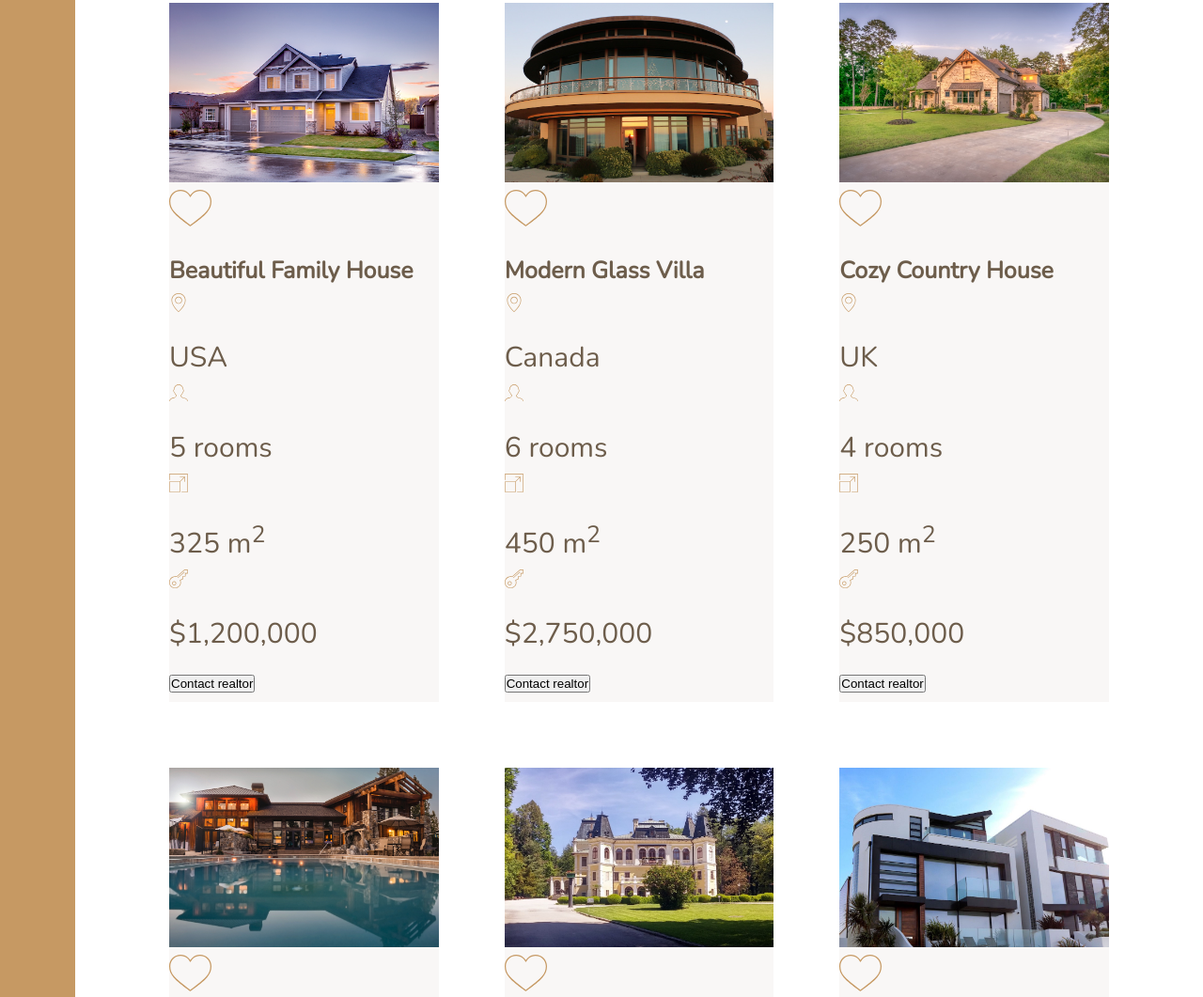
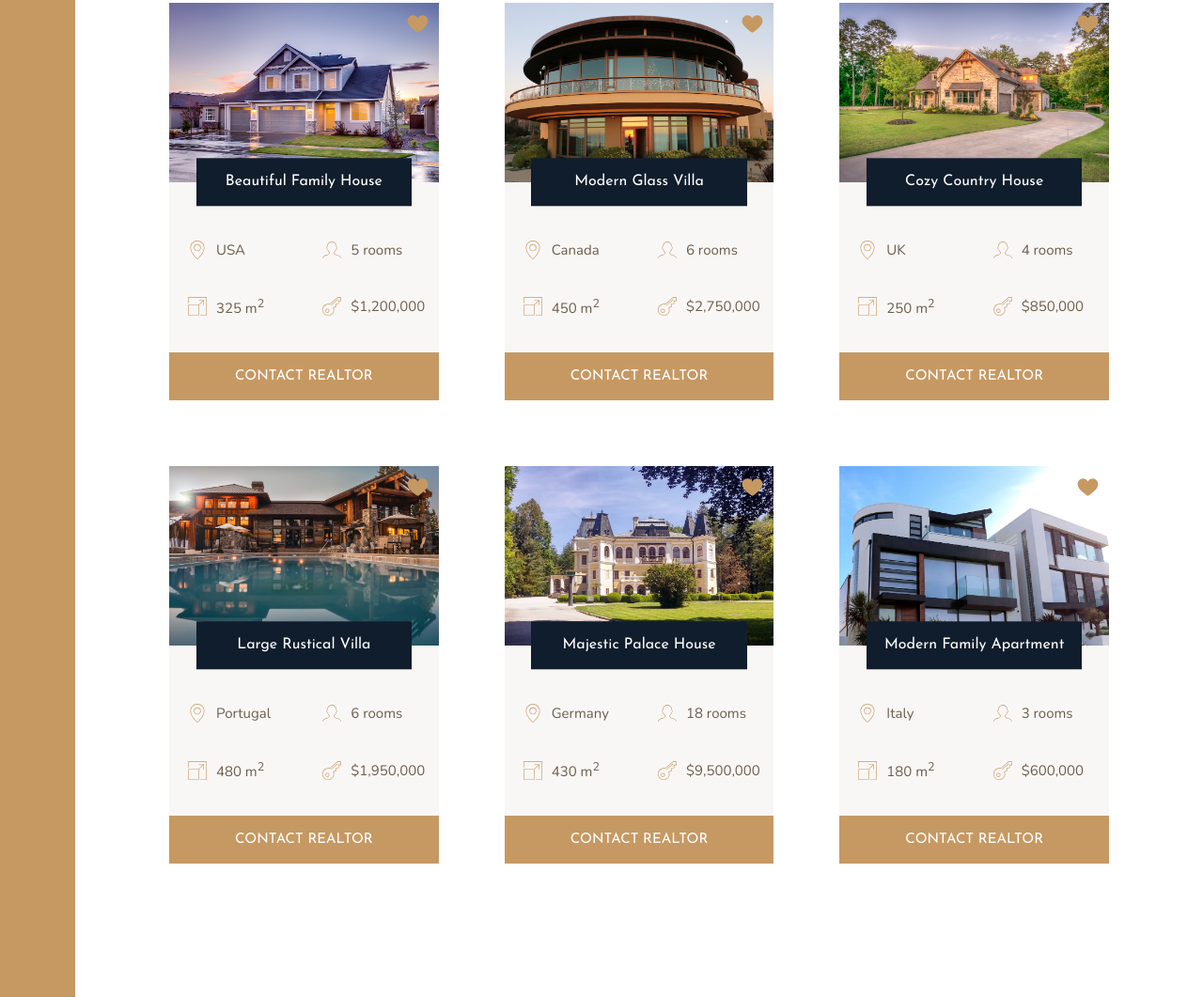
Before and after one commit to mujtaba-basheer/nexter, a website: page index.html in a window 1280 px wide. Shown: the part 2142-3203 px from the top of the page at 94% size. Drawn offline with nearby package versions, Linux system fonts and the light colour scheme.

Commit message:
Buildig the Homes Section - Part 2

```diff
--- a/index.html
+++ b/index.html
@@ -106,207 +106,207 @@
     <section class="homes">
         <div class="home">
             <img src="img/house-1.jpeg" alt="House 1" class="home__img">
-            <svg class="feature__icon">
-                <use xlink:href="img/sprite.svg#icon-heart"></use>
+            <svg class="home__like">
+                <use xlink:href="img/sprite.svg#icon-heart-full"></use>
             </svg>
             <h5 class="home__name">
                 Beautiful Family House
             </h5>
             <div class="home__location">
-                <svg class="feature__icon">
+                <svg>
                     <use xlink:href="img/sprite.svg#icon-map-pin"></use>
                 </svg>
                 <p>USA</p>
             </div>
             <div class="home__rooms">
-                <svg class="feature__icon">
+                <svg>
                     <use xlink:href="img/sprite.svg#icon-profile-male"></use>
                 </svg>
                 <p>5 rooms</p>
             </div>
             <div class="home__area">
-                <svg class="feature__icon">
+                <svg>
                     <use xlink:href="img/sprite.svg#icon-expand"></use>
                 </svg>
                 <p>325 m<sup>2</sup></p>
             </div>
             <div class="home__price">
-                <svg class="feature__icon">
+                <svg>
                     <use xlink:href="img/sprite.svg#icon-key "></use>
                 </svg>
                 <p>$1,200,000</p>
             </div>
-            <button class="cta">Contact realtor</button>
+            <button class="btn home__btn">Contact realtor</button>
         </div>
         <div class="home">
             <img src="img/house-2.jpeg" alt="House 2" class="home__img">
-            <svg class="feature__icon">
-                <use xlink:href="img/sprite.svg#icon-heart"></use>
+            <svg class="home__like">
+                <use xlink:href="img/sprite.svg#icon-heart-full"></use>
             </svg>
             <h5 class="home__name">
                 Modern Glass Villa
             </h5>
             <div class="home__location">
-                <svg class="feature__icon">
+                <svg>
                     <use xlink:href="img/sprite.svg#icon-map-pin"></use>
                 </svg>
                 <p>Canada</p>
             </div>
             <div class="home__rooms">
-                <svg class="feature__icon">
+                <svg>
                     <use xlink:href="img/sprite.svg#icon-profile-male"></use>
                 </svg>
                 <p>6 rooms</p>
             </div>
             <div class="home__area">
-                <svg class="feature__icon">
+                <svg>
                     <use xlink:href="img/sprite.svg#icon-expand"></use>
                 </svg>
                 <p>450 m<sup>2</sup></p>
             </div>
             <div class="home__price">
-                <svg class="feature__icon">
+                <svg>
                     <use xlink:href="img/sprite.svg#icon-key "></use>
                 </svg>
                 <p>$2,750,000</p>
             </div>
-            <button class="cta">Contact realtor</button>
+            <button class="btn home__btn">Contact realtor</button>
         </div>
         <div class="home">
             <img src="img/house-3.jpeg" alt="House 3" class="home__img">
-            <svg class="feature__icon">
-                <use xlink:href="img/sprite.svg#icon-heart"></use>
+            <svg class="home__like">
+                <use xlink:href="img/sprite.svg#icon-heart-full"></use>
             </svg>
             <h5 class="home__name">
                 Cozy Country House
             </h5>
             <div class="home__location">
-                <svg class="feature__icon">
+                <svg>
                     <use xlink:href="img/sprite.svg#icon-map-pin"></use>
                 </svg>
                 <p>UK</p>
             </div>
             <div class="home__rooms">
-                <svg class="feature__icon">
+                <svg>
                     <use xlink:href="img/sprite.svg#icon-profile-male"></use>
                 </svg>
                 <p>4 rooms</p>
             </div>
             <div class="home__area">
-                <svg class="feature__icon">
+                <svg>
                     <use xlink:href="img/sprite.svg#icon-expand"></use>
                 </svg>
                 <p>250 m<sup>2</sup></p>
             </div>
             <div class="home__price">
-                <svg class="feature__icon">
+                <svg>
                     <use xlink:href="img/sprite.svg#icon-key "></use>
                 </svg>
                 <p>$850,000</p>
             </div>
-            <button class="cta">Contact realtor</button>
+            <button class="btn home__btn">Contact realtor</button>
         </div>
         <div class="home">
             <img src="img/house-4.jpeg" alt="House 4" class="home__img">
-            <svg class="feature__icon">
-                <use xlink:href="img/sprite.svg#icon-heart"></use>
+            <svg class="home__like">
+                <use xlink:href="img/sprite.svg#icon-heart-full"></use>
             </svg>
             <h5 class="home__name">
                 Large Rustical Villa
             </h5>
             <div class="home__location">
-                <svg class="feature__icon">
+                <svg>
                     <use xlink:href="img/sprite.svg#icon-map-pin"></use>
                 </svg>
                 <p>Portugal</p>
             </div>
             <div class="home__rooms">
-                <svg class="feature__icon">
+                <svg>
                     <use xlink:href="img/sprite.svg#icon-profile-male"></use>
                 </svg>
                 <p>6 rooms</p>
             </div>
             <div class="home__area">
-                <svg class="feature__icon">
+                <svg>
                     <use xlink:href="img/sprite.svg#icon-expand"></use>
                 </svg>
                 <p>480 m<sup>2</sup></p>
             </div>
             <div class="home__price">
-                <svg class="feature__icon">
+                <svg>
                     <use xlink:href="img/sprite.svg#icon-key "></use>
                 </svg>
                 <p>$1,950,000</p>
             </div>
-            <button class="cta">Contact realtor</button>
+            <button class="btn home__btn">Contact realtor</button>
         </div>
         <div class="home">
             <img src="img/house-5.jpeg" alt="House 5" class="home__img">
-            <svg class="feature__icon">
-                <use xlink:href="img/sprite.svg#icon-heart"></use>
+            <svg class="home__like">
+                <use xlink:href="img/sprite.svg#icon-heart-full"></use>
             </svg>
             <h5 class="home__name">
                 Majestic Palace House
             </h5>
             <div class="home__location">
-                <svg class="feature__icon">
+                <svg>
                     <use xlink:href="img/sprite.svg#icon-map-pin"></use>
                 </svg>
                 <p>Germany</p>
             </div>
             <div class="home__rooms">
-                <svg class="feature__icon">
+                <svg>
                     <use xlink:href="img/sprite.svg#icon-profile-male"></use>
                 </svg>
                 <p>18 rooms</p>
             </div>
             <div class="home__area">
-                <svg class="feature__icon">
+                <svg>
                     <use xlink:href="img/sprite.svg#icon-expand"></use>
                 </svg>
                 <p>430 m<sup>2</sup></p>
             </div>
             <div class="home__price">
-                <svg class="feature__icon">
+                <svg>
                     <use xlink:href="img/sprite.svg#icon-key "></use>
                 </svg>
                 <p>$9,500,000</p>
             </div>
-            <button class="cta">Contact realtor</button>
+            <button class="btn home__btn">Contact realtor</button>
         </div>
         <div class="home">
             <img src="img/house-6.jpeg" alt="House 6" class="home__img">
-            <svg class="feature__icon">
-                <use xlink:href="img/sprite.svg#icon-heart"></use>
+            <svg class="home__like">
+                <use xlink:href="img/sprite.svg#icon-heart-full"></use>
             </svg>
             <h5 class="home__name">
                 Modern Family Apartment
             </h5>
             <div class="home__location">
-                <svg class="feature__icon">
+                <svg>
                     <use xlink:href="img/sprite.svg#icon-map-pin"></use>
                 </svg>
                 <p>Italy</p>
             </div>
             <div class="home__rooms">
-                <svg class="feature__icon">
+                <svg>
                     <use xlink:href="img/sprite.svg#icon-profile-male"></use>
                 </svg>
                 <p>3 rooms</p>
             </div>
             <div class="home__area">
-                <svg class="feature__icon">
+                <svg>
                     <use xlink:href="img/sprite.svg#icon-expand"></use>
                 </svg>
                 <p>180 m<sup>2</sup></p>
             </div>
             <div class="home__price">
-                <svg class="feature__icon">
+                <svg>
                     <use xlink:href="img/sprite.svg#icon-key "></use>
                 </svg>
                 <p>$600,000</p>
             </div>
-            <button class="cta">Contact realtor</button>
+            <button class="btn home__btn">Contact realtor</button>
         </div>
     </section>
 
--- a/sass/_homes.scss
+++ b/sass/_homes.scss
@@ -10,27 +10,75 @@
 .home {
     background-color: $color-grey-light-1;
 
+    display: grid;
+    grid-template-columns: repeat(2, 1fr);
+    row-gap: 3.5rem;
+
     &__img {
         width: 100%;
+        grid-column: 1 / -1;
+        grid-row: 1 / 2;
+        z-index: 1;
     }
 
     &__like {
+        grid-row: 1 / 2;
+        grid-column: 2 / 3;
+        fill: $color-primary;
+        height: 2.5rem;
+        width: 2.5rem;
+        z-index: 2;
+        justify-self: flex-end;
+        margin: 1rem;
+        transition: transform 0.3s;
+
+        &:hover {
+            transform: scale(1.2);
+        }
     }
 
     &__name {
+        grid-row: 1 / 2;
+        grid-column: 1 / -1;
+
+        justify-self: center;
+        align-self: flex-end;
+        width: 80%;
+        font-family: $font-display;
+        font-size: 1.6rem;
+        text-align: center;
+        padding: 1.25rem;
+        background-color: $color-secondary;
+        color: #fff;
+        font-weight: 400;
+        z-index: 3;
+        transform: translateY(50%);
+    }
+
+    &__location,
+    &__rooms {
+        margin-top: 2.5rem;
     }
 
     &__location,
     &__rooms,
     &__area,
     &__price {
+        font-size: 1.5rem;
+        margin-left: 2rem;
+
+        display: flex;
+        align-items: center;
+
         svg {
             fill: $color-primary;
             height: 2rem;
             width: 2rem;
-        }
-
-        p {
+            margin-right: 1rem;
         }
     }
+
+    &__btn {
+        grid-column: 1 / -1;
+    }
 }
```
Also changed, not shown: css/style.css.
